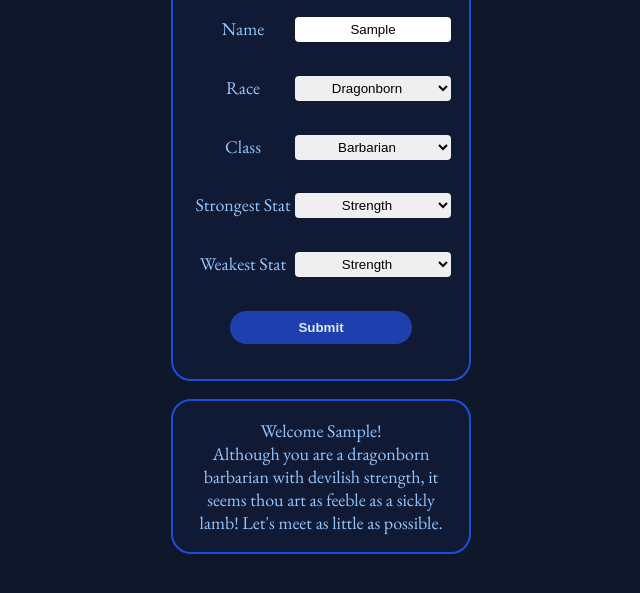
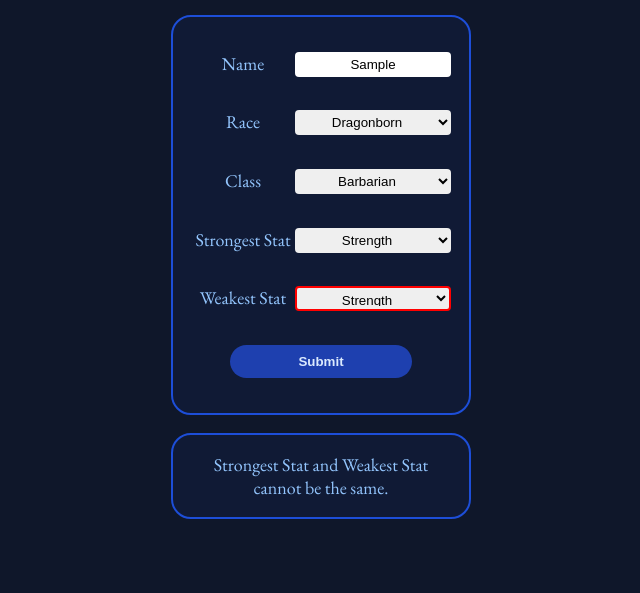
Before and after one commit to jsvolta/TheFoolsGreeting, a plain HTML site: page index.html in a window 1280 px wide. Both pictures are taken after typing "Sample" into the empty fields and a click on the input "Submit". Shown: the part 205-798 px from the top of the page, without its empty margins (319-959 px from the left). Drawn offline with nearby package versions, Linux system fonts and the light colour scheme; a web font is replaced by a local one.

Commit message:
Fix todo comments
Added required to name input. Added invalid styling. Added weakestStat = strongestStat check. Moved DOMCONTENTLOADED function to main().

```diff
--- a/css/main.css
+++ b/css/main.css
@@ -12,8 +12,7 @@
 
 
 /* CSS VARIABLES */
-:root
-{
+:root {
     /* fonts */
     --header-font: "Grenze", serif;
     --body-font: "EB Garamond", serif;
@@ -53,8 +52,7 @@
 }
 
 /* STYLING */
-html
-{
+html {
     box-sizing: border-box;
     height: 100vh;
     width: 100vw;
@@ -75,8 +73,7 @@ html
     justify-content: center;
 }
 
-body
-{
+body {
     width: 500px;
     height: 100%;
 
@@ -86,16 +83,14 @@ body
     justify-content: center;
 }
 
-h1
-{
+h1 {
     font-family: var(--header-font);
     font-size: 3rem;
-    color: var(--blue-400)  ;
+    color: var(--blue-400);
     margin: 0;
 }
 
-.Description
-{
+.Description {
     box-sizing: border-box;
     margin-top: 1rem;
     margin-bottom: 1rem;
@@ -103,8 +98,7 @@ h1
     text-align: center;
 }
 
-main
-{
+main {
     box-sizing: border-box;
     width: 300px;
 
@@ -114,8 +108,7 @@ main
     align-items: center;
 }
 
-form
-{
+form {
     box-sizing: border-box;
     width: 100%;
     height: 400px;
@@ -132,8 +125,7 @@ form
     align-items: center;
 }
 
-.FormItem
-{
+.FormItem {
     box-sizing: border-box;
     width: 100%;
     display: flex;
@@ -142,14 +134,13 @@ form
 }
 
 /* NOTE: maybe style the input and selects some more */
-label
-{
+label {
     width: 40%;
     text-align: center;
 }
 
-input[type=text], select
-{
+input[type=text],
+select {
     box-sizing: border-box;
     width: 60%;
     height: 25px;
@@ -161,8 +152,12 @@ input[type=text], select
     text-align: center;
 }
 
-input[type=submit]
-{
+input:invalid,
+.invalid {
+    border: 2px solid red;
+}
+
+input[type=submit] {
     box-sizing: border-box;
     width: 70%;
     padding: 0.2rem;
@@ -180,8 +175,7 @@ input[type=submit]
     transition: 250ms;
 }
 
-input[type=submit]:hover
-{
+input[type=submit]:hover {
     box-shadow: var(--submit-button-box-shadow) 0 -25px 18px -14px inset,
         var(--submit-button-box-shadow) 0 1px 2px,
         var(--submit-button-box-shadow) 0 0.125rem 0.25rem,
@@ -195,8 +189,7 @@ input[type=submit]:active {
     transform: scale(1);
 }
 
-.OutputContainer
-{
+.OutputContainer {
     box-sizing: border-box;
     width: 100%;
     padding: 1rem 1rem;
@@ -213,8 +206,7 @@ input[type=submit]:active {
     align-items: center;
 }
 
-#Output
-{
+#Output {
     margin: 0;
     text-align: center;
 }
--- a/index.html
+++ b/index.html
@@ -24,14 +24,13 @@
     <p class="Description">Welcome to The Fool's Greeting! Fill out your DnD character's information in the form below and prepare to be greeted by The Fool.</p>
 
     <main>
-        <!-- TODO: make form items required and add styling for invalid -->
         <!-- The main form -->
         <form id="CharacterInfoForm" action="" method="GET">
             <!-- Name -->
             <!-- NOTE: Maybe restrict name characters with regex? -->
             <div class="FormItem">
                 <label for="NameInput">Name</label>
-                <input id="NameInput" name="name" type="text">
+                <input id="NameInput" name="name" type="text" required>
             </div>
 
             <!-- Race -->
--- a/scripts/app.js
+++ b/scripts/app.js
@@ -3,8 +3,56 @@
 // TODO: make this more sophisticated.
 // For example if a barbarian's highest stat is intelligence the output could be
 //  "Impossible! Where did a creature like you pop out from."
-function generateGreeting(characterInfo)
-{
+
+function main() {
+    const characterInfoForm = document.getElementById("CharacterInfoForm");
+    const nameInput = document.getElementById("NameInput");
+    const raceInput = document.getElementById("RaceInput");
+    const classInput = document.getElementById("ClassInput");
+    const strongestStatInput = document.getElementById("StrongestStatInput");
+    const weakestStatInput = document.getElementById("WeakestStatInput");
+    const output = document.getElementById("Output");
+
+    // If there is a previous attempt in local storage load in the values
+    if (localStorage.previousAttempt) {
+        const previousAttempt = JSON.parse(localStorage.previousAttempt);
+
+        nameInput.value = previousAttempt["name"];
+        raceInput.value = previousAttempt["race"];
+        classInput.value = previousAttempt["class"];
+        strongestStatInput.value = previousAttempt["strongestStat"];
+        weakestStatInput.value = previousAttempt["weakestStat"];
+        output.innerHTML = previousAttempt["output"];
+    }
+
+    characterInfoForm.addEventListener("submit", (e) => {
+        e.preventDefault();
+        output.innerHTML = "";
+
+        if (weakestStatInput.value != strongestStatInput.value) {
+            weakestStatInput.classList.remove("invalid");
+            const attempt = {
+                "name": nameInput.value,
+                "race": raceInput.value,
+                "class": classInput.value,
+                "strongestStat": strongestStatInput.value,
+                "weakestStat": weakestStatInput.value
+            }
+
+            let greeting = generateGreeting(attempt);
+            attempt["output"] = greeting;
+            output.innerHTML = greeting;
+
+            localStorage.previousAttempt = JSON.stringify(attempt);
+        }
+        else {
+            output.innerHTML = "Strongest Stat and Weakest Stat cannot be the same.";
+            weakestStatInput.classList.add("invalid");
+        }
+    });
+}
+
+function generateGreeting(characterInfo) {
     let output = `Welcome ${characterInfo["name"]}!<br>`
         + `Although you are a ${characterInfo["race"]} ${characterInfo["class"]} `;
 
@@ -88,51 +136,9 @@ function generateGreeting(characterInfo)
         } return output;
     }
 
-
     output += `Let's meet as little as possible.`
 
     return output;
 }
 
-// FIXME: extract to a main function
-document.addEventListener("DOMContentLoaded", () => {
-    const characterInfoForm = document.getElementById("CharacterInfoForm");
-    const nameInput = document.getElementById("NameInput");
-    const raceInput = document.getElementById("RaceInput");
-    const classInput = document.getElementById("ClassInput");
-    const strongestStatInput = document.getElementById("StrongestStatInput");
-    const weakestStatInput = document.getElementById("WeakestStatInput");
-    const output = document.getElementById("Output");
-
-    // If there is a previous attempt in local storage load in the values
-    if (localStorage.previousAttempt) {
-        const previousAttempt = JSON.parse(localStorage.previousAttempt);
-
-        nameInput.value = previousAttempt["name"];
-        raceInput.value = previousAttempt["race"];
-        classInput.value = previousAttempt["class"];
-        strongestStatInput.value = previousAttempt["strongestStat"];
-        weakestStatInput.value = previousAttempt["weakestStat"];
-        output.innerHTML = previousAttempt["output"];
-    }
-
-    characterInfoForm.addEventListener("submit", (e) => {
-        e.preventDefault();
-        output.innerHTML = "";
-
-        // TODO: validate weakest and strongeset are not the same
-        const attempt = {
-            "name": nameInput.value,
-            "race": raceInput.value,
-            "class": classInput.value,
-            "strongestStat": strongestStatInput.value,
-            "weakestStat": weakestStatInput.value
-        }
-
-        let greeting = generateGreeting(attempt);
-        attempt["output"] = greeting;
-        output.innerHTML = greeting;
-
-        localStorage.previousAttempt = JSON.stringify(attempt);
-    });
-});
+document.addEventListener("DOMContentLoaded", main);
```
